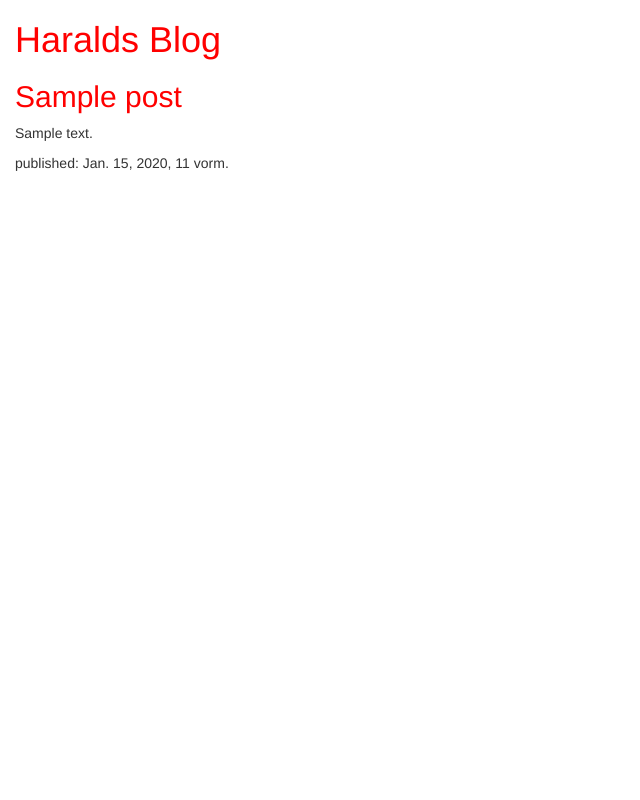
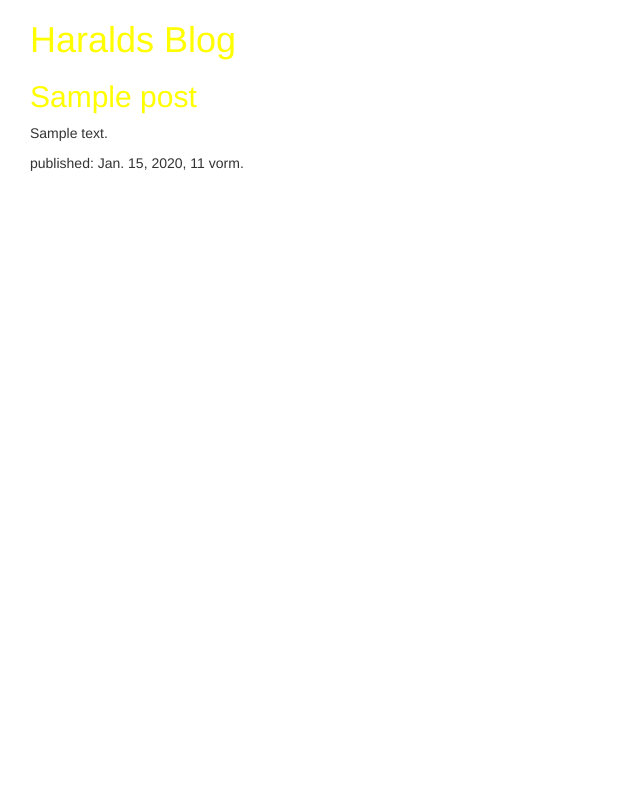
Before and after one commit to Zauberzunge/my-first-blog, a Django app: page / in a window 1280 px wide. Shown: the whole page, without its empty margins (0-640 px from the left). Run offline with Django 3.2, Linux system fonts and the light colour scheme; tables that the repository leaves empty hold one stand-in row (values such as "Sample post"); some libraries are stand-ins or nearby versions.

Commit message:
Signed-off-by: Zauberzunge <haraldwoerl@mail.de>

```diff
--- a/blog/static/css/blog.css
+++ b/blog/static/css/blog.css
@@ -1,7 +1,7 @@
 h1 a, h2 a {
-    color: red;
+    color: yellow;
 }
 
 body {
-    padding-left: 15px;
+    padding-left: 30px;
 }
```
